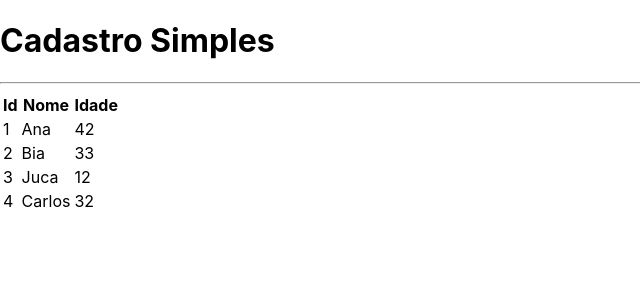
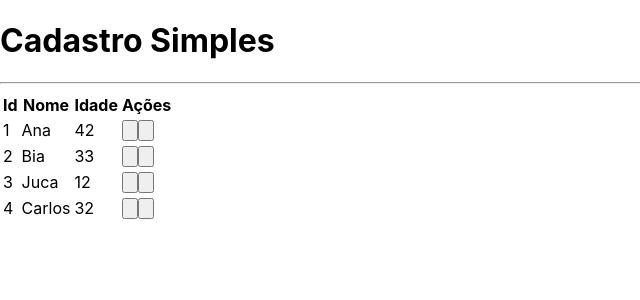
Before and after one commit to pedro-git-projects/NextJSCRUD, a Next.js app: page / in a window 1280 px wide. Shown: the top 300 px of the page, without its empty margins (0-640 px from the left). Built offline with nearby package versions, Linux system fonts and the light colour scheme.

Commit message:
logica tabela implementada

```diff
--- /dev/null
+++ b/src/components/Icons.tsx
@@ -0,0 +1,11 @@
+export const IconeEdicao = (
+    <svg xmlns="http://www.w3.org/2000/svg" className="h-6 w-6" fill="none" viewBox="0 0 24 24" stroke="currentColor">
+    <path strokeLinecap="round" strokeLinejoin="round" strokeWidth={2} d="M11 5H6a2 2 0 00-2 2v11a2 2 0 002 2h11a2 2 0 002-2v-5m-1.414-9.414a2 2 0 112.828 2.828L11.828 15H9v-2.828l8.586-8.586z" />
+    </svg>
+)
+
+export const IconeLixo = (
+    <svg xmlns="http://www.w3.org/2000/svg" className="h-6 w-6" fill="none" viewBox="0 0 24 24" stroke="currentColor">
+    <path strokeLinecap="round" strokeLinejoin="round" strokeWidth={2} d="M19 7l-.867 12.142A2 2 0 0116.138 21H7.862a2 2 0 01-1.995-1.858L5 7m5 4v6m4-6v6m1-10V4a1 1 0 00-1-1h-4a1 1 0 00-1 1v3M4 7h16" />
+    </svg>
+)
--- a/src/components/Tabela.tsx
+++ b/src/components/Tabela.tsx
@@ -1,10 +1,15 @@
 import Cliente from '../core/Cliente'
+import { IconeEdicao, IconeLixo } from './Icons'
 
 interface TabelaProps {
     clientes: Cliente[]
+    clienteSelecionado?: (cliente: Cliente) => void
+    clienteExcluido?: (cliente: Cliente) => void
 }
 
 export default function Tabela(props: TabelaProps) {
+
+    const exibirAcoes = props.clienteExcluido || props.clienteSelecionado
 
     function renderizarCabecalho() {
         return (
@@ -12,6 +17,7 @@
             <th className="text-left p-4">Id</th>
             <th className="text-left p-4">Nome</th>
             <th className="text-left p-4">Idade</th>
+            {exibirAcoes ? <th className="p-4">Ações</th> : false}
             </tr>
         )
     }
@@ -24,10 +30,33 @@
                 <td className="text-left p-4">{cliente.id}</td>
                 <td className="text-left p-4">{cliente.nome}</td>
                 <td className="text-left p-4">{cliente.idade}</td>
+                {exibirAcoes ? renderizarAcoes(cliente) : false}
             </tr>
            )
        } )
 
+    }
+
+    function renderizarAcoes(cliente: Cliente) {
+        return (
+            <td className="flex  justify-center">
+                {props.clienteSelecionado ? (
+                    <button onClick={() => props.clienteSelecionado?.(cliente)} className={`
+                flex justify-center items-center
+                text-green-600 rounded-full p-2 m-1 hover:bg-purple-50`}>
+                    {IconeEdicao}
+                    </button>
+                ): false}
+
+                {props.clienteExcluido ? (
+                 <button onClick={() => props.clienteExcluido?.(cliente)}className={`
+                 flex justify-center items-center
+                 text-red-600 rounded-full p-2 m-1 hover:bg-purple-50`}>
+                     {IconeLixo}
+                 </button>
+                ): false}
+           </td>
+        )
     }
 
     return(
--- a/src/pages/index.tsx
+++ b/src/pages/index.tsx
@@ -11,6 +11,14 @@
     new Cliente('Carlos', 32, '4' ),
   ]
 
+  function clienteSelecionado(cliente: Cliente) {
+
+  }
+
+  function clienteExcluido(cliente: Cliente) {
+
+  }
+
   return (
     <div className={`
     flex  h-screen justify-center items-center
@@ -18,7 +26,9 @@
     text-white
     `}>
     <Layout titulo="Cadastro Simples">
-      <Tabela clientes={clientes}></Tabela>
+      <Tabela clientes={clientes}
+      clienteSelecionado={clienteSelecionado}
+      clienteExcluido={clienteExcluido}></Tabela>
     </Layout>
     </div>
   )
```
Also changed, not shown: 1 other file (tests, documents, lock files or other folders).
